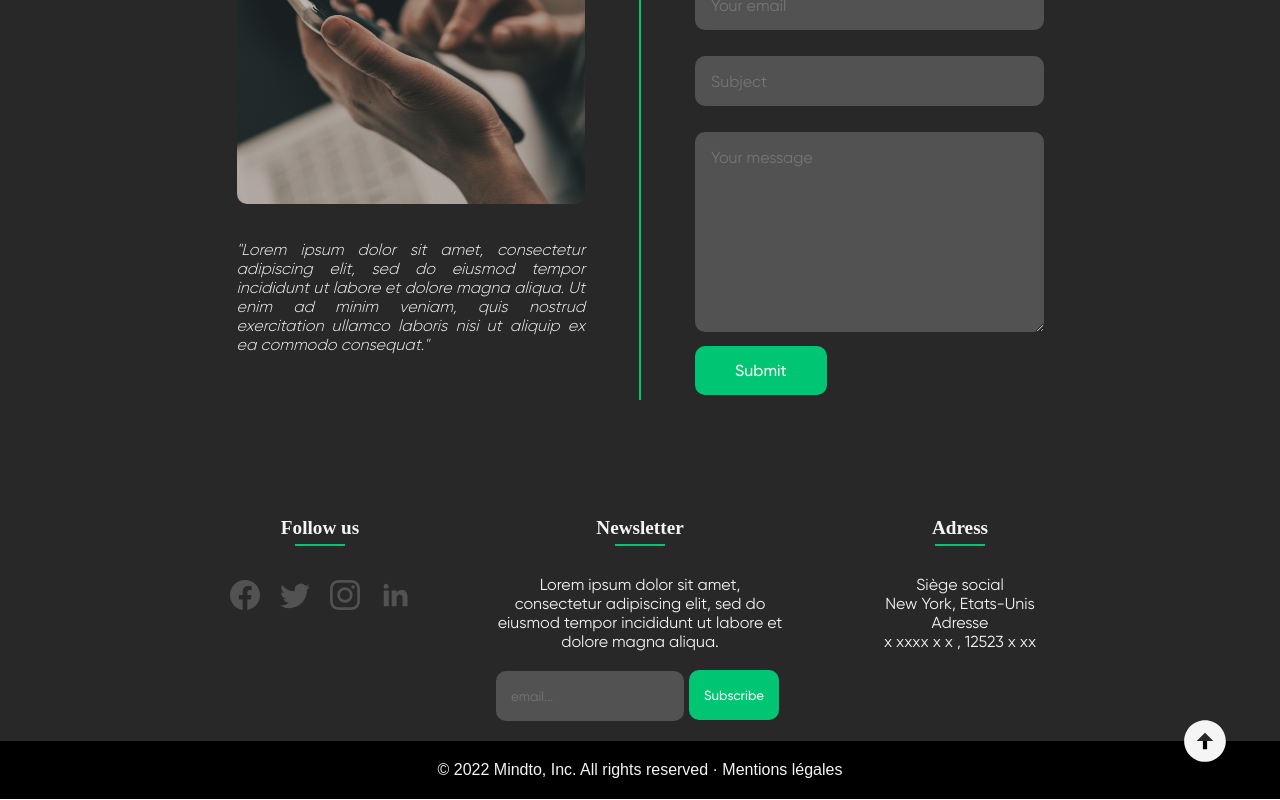
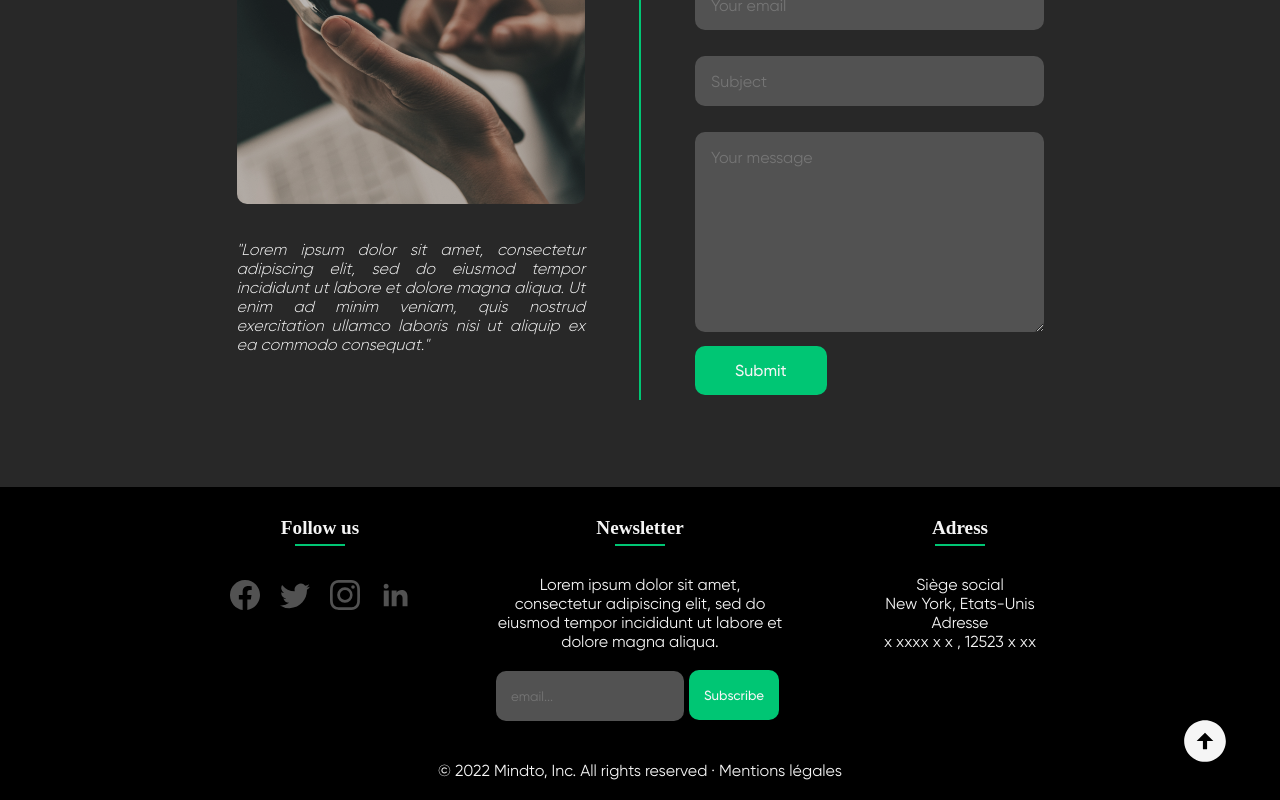
Before and after one commit to ESIEA-Dive/Mindto, a React (Create React App) app in the folder frontend_mindto/: page / in a window 1280 px wide. Shown: the part 4313-5113 px from the top of the page. Built offline with nearby package versions, Linux system fonts and the light colour scheme; a web font is replaced by a local one.

Commit message:
Black footer
Black footer and mention legale hover

```diff
--- a/frontend_mindto/src/container/Footer/Footer.jsx
+++ b/frontend_mindto/src/container/Footer/Footer.jsx
@@ -48,7 +48,7 @@ const Footer = () => {
       </div>
       <button className="btn-arrow-up"><RiArrowUpCircleFill size={50} /></button>
       <div className="subfooter">
-        © 2022 Mindto, Inc. All rights reserved · Mentions légales
+        © 2022 Mindto, Inc. All rights reserved · <span className='mentions-legales'>Mentions légales</span>
       </div>
     </footer>
 
--- a/frontend_mindto/src/container/Footer/Footer.scss
+++ b/frontend_mindto/src/container/Footer/Footer.scss
@@ -1,6 +1,6 @@
     // Footer
     .footer {
-        background-color: var(--primary-color);
+        background-color: black;
         width: 100%;
         text-align: center;
     }
@@ -143,6 +143,12 @@
         text-align: center;
         padding: 20px;
         margin-top: 20px;
+        font-size: 1rem;
+        font-family: "GilroyRegular";
+        .mentions-legales:hover {
+            cursor: pointer;
+            color: var(--secondary-color);
+        }
     }
 
     // responsive
```
